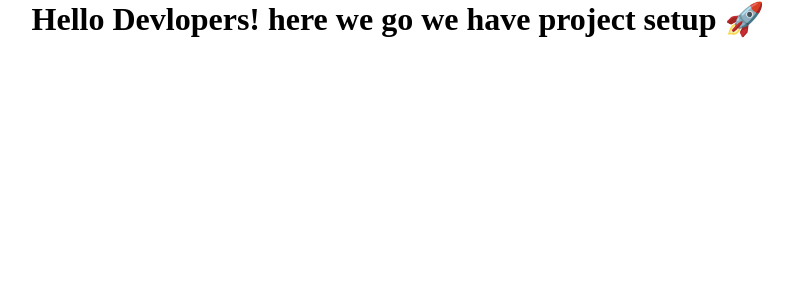
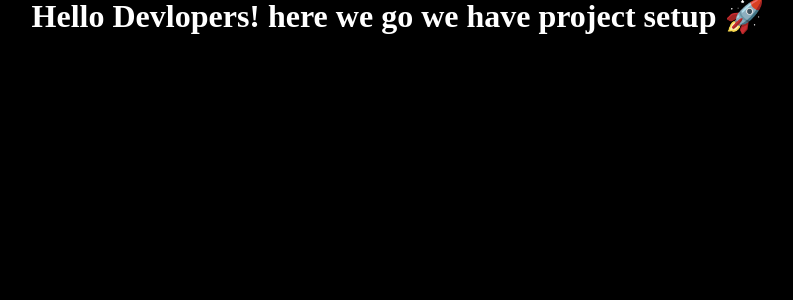
Before and after one commit to Laxman37/react-setup, a React (Create React App) app: page / in a window 1280 px wide. Shown: the top 300 px of the page, without its empty margins (242-1035 px from the left). Built offline with nearby package versions, Linux system fonts and the light colour scheme.

Commit message:
added the message

```diff
--- a/src/index.css
+++ b/src/index.css
@@ -2,4 +2,115 @@
   margin: 0;
   padding: 0;
   box-sizing: border-box;
+  -webkit-font-smoothing: antialiased;
+  user-select: none;
 }
+
+
+body, html{
+  height: 100%;
+  min-height: 100%;
+}
+
+body{
+  overflow: hidden;
+  background: #000;
+  color: #fff;
+  line-height: 1;
+}
+
+
+:root{
+ --q-colors-elevation1: #292d39;
+ --q-colors-elevation2: #181c20;
+ --q-colors-elevation3: #373c4b;
+ --q-colors-accent1: #0066dc;
+ --q-colors-accent2: #007bff;
+ --q-colors-accent3: #3c93ff;
+ --q-colors-highlight1: #535760;
+ --q-colors-highlight2: #8c92a4;
+ --q-colors-highlight3: #fefefe;
+ --q-colors-vivid1: #ffcc00;
+ --q-radii-xs: 3px;
+ --q-radii-sm: 5px;
+ --q-radii-lg: 8px;
+ --q-text-xs:	 0.75rem; /* 12px */
+--q-line-height-xs: 1rem; /* 16px */
+--q-text-sm:	 0.875rem; /* 14px */
+--q-line-height-sm: 1.25rem; /* 20px */
+--q-text-base:	 1rem; /* 16px */
+--q-line-height-base: 1.5rem; /* 24px */
+--q-text-lg:	 1.125rem; /* 18px */
+--q-line-height-lg:  1.75rem; /* 28px */
+--q-text-xl:	 1.25rem; /* 20px */
+--q-line-height-xl: 1.75rem; /* 28px */
+--q-text-2xl:	1.5rem; /* 24px */
+--q-line-height-2xl: 2rem; /* 32px */
+--q-text-3xl:	 1.875rem; /* 30px */
+--q-line-height-3xl: 2.25rem; /*36px */
+
+
+
+ /* --q-space-xs: 3px;
+ --q-space-sm: 6px;
+ --q-space-md: 10px; */
+ /* --q-space-rowGap: 7px;
+ --q-space-colGap: 7px; */
+ /* --q-fonts-mono: ui-monospace, SFMono-Regular, Menlo, 'Roboto Mono', monospace;
+ --q-fonts-sans: system-ui, sans-serif;
+ --q-fontSizes-root: 11px;
+ --q-fontSizes-toolTip: var(--q-fontSizes-root);
+ --q-sizes-rootWidth: 280px;
+ --q-sizes-controlWidth: 160px;
+ --q-sizes-numberInputMinWidth: 38px;
+ --q-sizes-scrubberWidth: 8px;
+ --q-sizes-scrubberHeight: 16px;
+ --q-sizes-rowHeight: 24px;
+ --q-sizes-folderTitleHeight: 20px;
+ --q-sizes-checkboxSize: 16px;
+ --q-sizes-joystickWidth: 100px;
+ --q-sizes-joystickHeight: 100px;
+ --q-sizes-colorPickerWidth: var(--q-sizes-controlWidth);
+ --q-sizes-colorPickerHeight: 100px;
+ --q-sizes-imagePreviewWidth: var(--q-sizes-controlWidth);
+ --q-sizes-imagePreviewHeight: 100px;
+ --q-sizes-monitorHeight: 60px;
+ --q-sizes-titleBarHeight: 39px; */
+ --q-shadows-level1: 0 0 9px 0 #00000088;
+ --q-shadows-level2: 0 4px 14px #00000033;
+ /* --q-borderWidths-root: 0px; */
+ --q-borderWidths-input: 1px;
+ --q-borderWidths-focus: 1px;
+ --q-borderWidths-hover: 1px;
+ --q-borderWidths-active: 1px;
+ --q-borderWidths-folder: 1px;
+ --q-fontWeights-label: normal;
+ --q-fontWeights-folder: normal;
+ --q-fontWeights-button: normal;
+}
+
+/* font sizes and line-height accroding font size */
+.text-extra-small{
+  font-size: var(--q-text-xs);
+  line-height: var(--q-line-height-xs);
+}
+.text-small{
+  font-size: var(--q-text-sm);
+  line-height: var(--q-line-height-sm);
+}
+.text-base{
+  font-size: var(--q-text-base);
+  line-height: var(--q-line-height-base);
+}
+.text-xl{
+  font-size: var(--q-text-xl);
+  line-height: var(--q-line-height-xl);
+}
+.text-2xl{
+  font-size: var(--q-text-2xl);
+  line-height: var(--q-line-height-2xl);
+}
+.text-3xl{
+  font-size: var(--q-text-3xl);
+  line-height: var(--q-line-height-3xl);
+}
```
